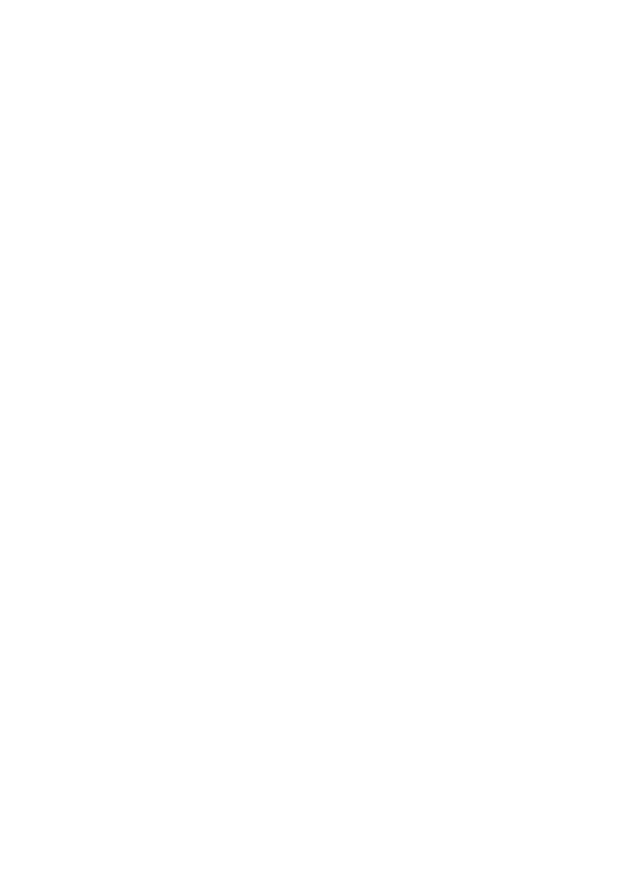
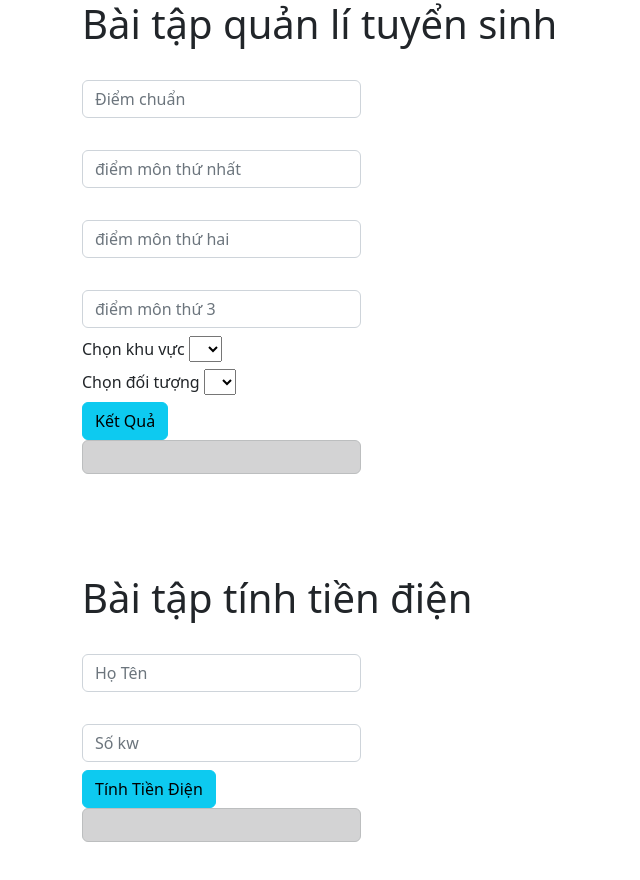
Before and after one commit to nguyentuankhoa/BCS07_khoa_BT_jsbuoi5, a plain HTML site: page index.html in a window 1280 px wide. Shown: the whole page, without its empty margins (0-640 px from the left). Before the commit the page ends 800 px from the top, so only its background shows below. Drawn offline with nearby package versions, Linux system fonts and the light colour scheme.

Commit message:
up lan 2

```diff
--- a/index.html
+++ b/index.html
@@ -2,7 +2,7 @@
 <html lang="en">
 
 <head>
-  <title>Title</title>
+  <title>jsbuoi5</title>
   <!-- Required meta tags -->
   <meta charset="utf-8">
   <meta name="viewport" content="width=device-width, initial-scale=1, shrink-to-fit=no">
@@ -14,16 +14,64 @@
 </head>
 
 <body>
-  <header>
-    <!-- place navbar here -->
-  </header>
-  <main>
 
-  </main>
-  <footer>
-    <!-- place footer here -->
-  </footer>
-  <!-- Bootstrap JavaScript Libraries -->
+<!-- bài tập 1  -->
+<div class="container" style="margin-bottom: 100px;">
+  <h1>Bài tập quản lí tuyển sinh</h1>
+  <div class="mb-2">
+    <label for="" class="form-label"></label>
+    <input type="text" class="form-control mb-2 w-25" aria-describedby="emailHelpId" id="diemChuan" placeholder="Điểm chuẩn">
+  </div>
+  <div class="mb-2">
+    <label for="" class="form-label"></label>
+    <input type="text" class="form-control mb-2 w-25" aria-describedby="emailHelpId" id="mon1" placeholder="điểm môn thứ nhất ">
+  </div>
+  <div class="mb-2">
+    <label for="" class="form-label"></label>
+    <input type="text" class="form-control mb-2 w-25" aria-describedby="emailHelpId" id="mon2" placeholder="điểm môn thứ hai">
+  </div>
+  <div class="mb-2">
+    <label for="" class="form-label"></label>
+    <input type="text" class="form-control mb-2 w-25" aria-describedby="emailHelpId" id="mon3" placeholder="điểm môn thứ 3">
+  </div>
+  <div class="form-group">
+    <label for="" class="form-label">Chọn khu vực</label>
+    <select name="" id="chonKhucVuc" >
+        <option value=""></option>
+        <option value="a">A</option>
+        <option value="b">B</option>
+        <option value="c">C</option>
+    </select>
+</div>
+<div class="form-group">
+    <label for="" class="form-label">Chọn đối tượng</label>
+    <select name="" id="chonDoiTuong">
+        <option value=""></option>
+        <option value="1">1</option>
+        <option value="2">2</option>
+        <option value="3">3</option>
+    </select>
+</div>
+    <button class="btn btn-info" id="btnKetQua" onclick="quanLiTuyenSinh()">Kết Quả</button>
+    <div class="alert alert-dark mb-2 w-25" id="ketQuaBai1"></div>
+  </div>
+
+
+  <div class="container" style="margin-bottom: 100px;">
+    <h1>Bài tập tính tiền điện</h1>
+    <div class="mb-2">
+      <label for="" class="form-label"></label>
+      <input type="text" class="form-control mb-2 w-25" aria-describedby="emailHelpId" id="hoVaTen" placeholder="Họ Tên">
+    </div>
+    <div class="mb-2">
+      <label for="" class="form-label"></label>
+      <input type="text" class="form-control mb-2 w-25" aria-describedby="emailHelpId" id="nhapSoKw" placeholder="Số kw">
+    </div>
+    <button class="btn btn-info" id="btnTienDien"onclick="soTienDien()">Tính Tiền Điện</button>
+    <div class="alert alert-dark mb-2 w-25" id="ketQuaBai2"></div>
+  </div>
+
+
   <script src="https://cdn.jsdelivr.net/npm/@popperjs/core@2.11.6/dist/umd/popper.min.js"
     integrity="sha384-oBqDVmMz9ATKxIep9tiCxS/Z9fNfEXiDAYTujMAeBAsjFuCZSmKbSSUnQlmh/jp3" crossorigin="anonymous">
   </script>
--- a/index.js
+++ b/index.js
@@ -0,0 +1,63 @@
+// bài tập 1 : quản lí tuyển sinh
+function quanLiTuyenSinh () {
+    var khuVuc = document.getElementById("chonKhucVuc").value;
+    if (khuVuc == "a") {
+        khuVuc = 2;
+    }
+    else if (khuVuc == "b") {
+        khuVuc = 1;
+    }
+    else if (khuVuc == "c") {
+        khuVuc = 0.5;
+    }
+    var doiTuong = document.getElementById("chonDoiTuong").value;
+    if (doiTuong == 1) {
+        doiTuong = 2.5;
+    }
+    else if (doiTuong == 2) {
+        doiTuong =1.5;
+    }
+    else if (doiTuong == 3) {
+        doiTuong = 1;
+    }
+
+    var diemTieuChuan = document.getElementById("diemChuan").value *1;
+    var diemMon1 = document.getElementById("mon1").value * 1;
+  var diemMon2 = document.getElementById("mon2").value * 1;
+  var diemMon3 = document.getElementById("mon3").value * 1;
+  var diemTong = diemMon1 + diemMon2 + diemMon3;
+
+    var diemUuTien = khuVuc + doiTuong ;
+    var tongKet = diemTong + diemUuTien;
+    if (diemTong >= diemTieuChuan) {
+        document.getElementById("ketQuaBai1").innerHTML = "Đậu rồi nhé: " + "số điểm: " + tongKet;
+    }
+    else {
+        document.getElementById("ketQuaBai1").innerHTML = "Rớt rồi nhé: " + "số điểm: " + tongKet;
+    }
+}
+
+
+// bài tập 2: tính tiền điện
+
+function soTienDien() {
+    var hoTen = document.getElementById("hoVaTen").value;
+    var soKw = document.getElementById("nhapSoKw").value * 1;
+    if ( soKw < 50) {
+        var soTienDien = soKw * 500;
+    }
+    else if (50 < soKw <= 100) {
+        var soTienDien = 50 *500 + (soKw -50) *650;
+    }
+    else if (100 < soKw <= 200) {
+        var soTienDien = 50 * 500 + 50 * 650 + (soKw - 100) * 850;
+    } else if (200 < soKw <= 350) {
+      var soTienDien = 50 * 500 + 50 * 650 + 100 * 850 + (soKw - 200) * 1100;
+    } else if (soKw > 350) {
+      var soTienDien =
+        50 * 500 + 50 * 650 + 100 * 850 + 150 * 1100 + (soKw - 350) * 1300;
+    }
+    console.log(hoTen)
+    console.log(soTienDien)
+    document.getElementById("ketQuaBai2").innerHTML = "họ tên: " + hoTen + "Tiền điện: " + soTienDien;
+}
```
